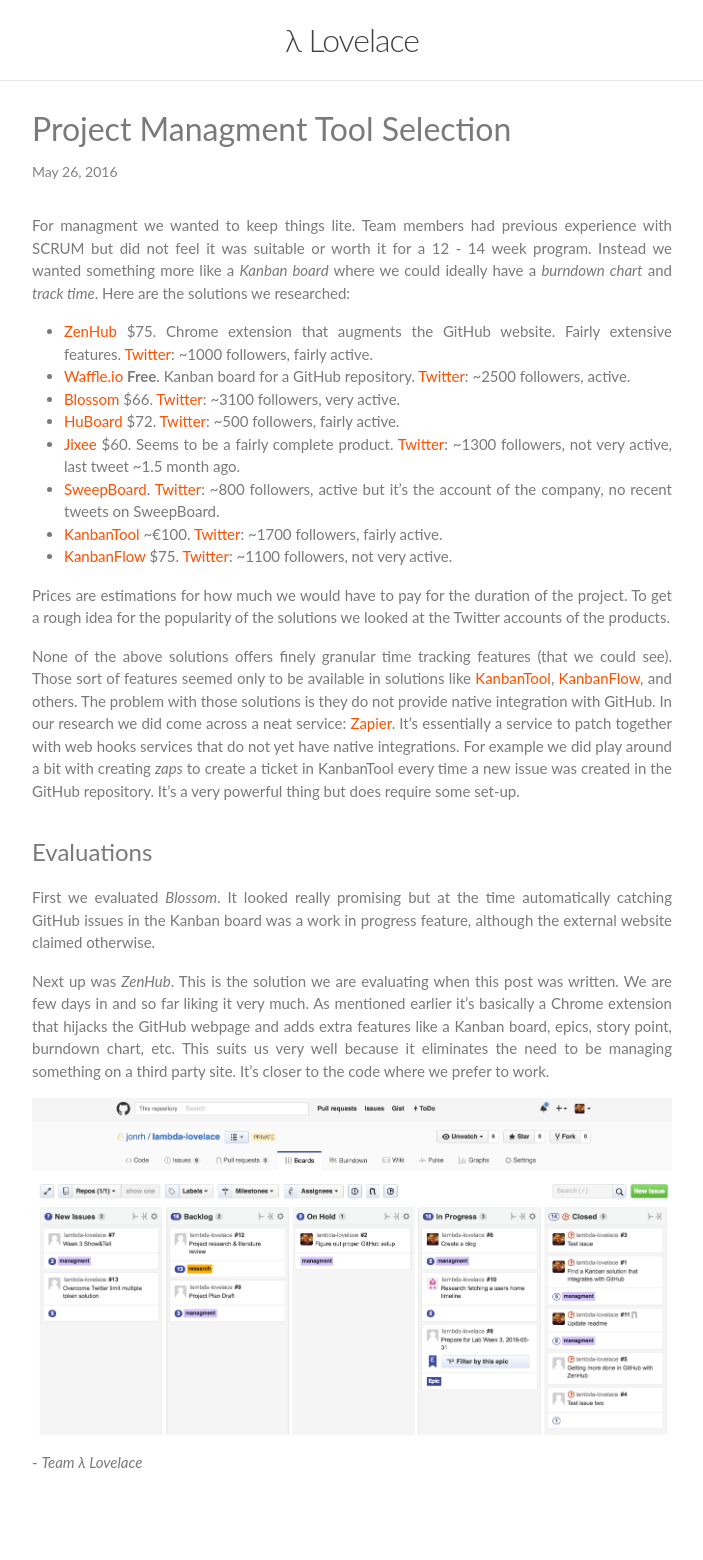
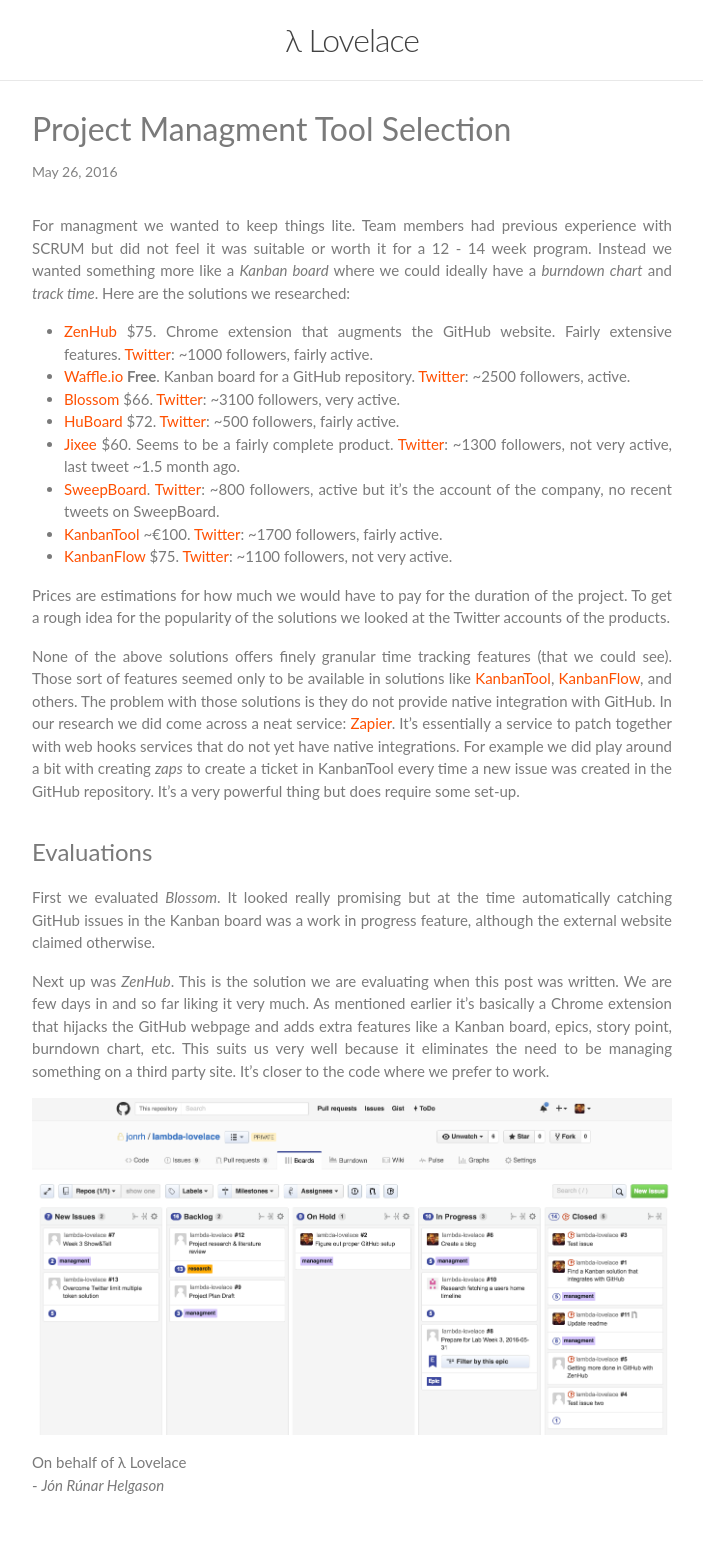
Before and after one commit to jonrh/lambda-lovelace, a Jekyll site: the page built from _posts/2016-05-26-project-managment-tool-selection.md, in a window 1280 px wide. Shown: the whole page, without its empty margins (288-991 px from the left). Built offline with Jekyll 4.4.1, drawn with Linux system fonts in a browser that asks for light colours; before the commit the page ends 1538 px from its top, so only the background shows below that.

```diff
--- a/_posts/2016-05-26-project-managment-tool-selection.md
+++ b/_posts/2016-05-26-project-managment-tool-selection.md
@@ -28,4 +28,6 @@ Next up was *ZenHub*. This is the solution we are evaluating when this post was
 
 ![]({{site.baseurl}}/images/kanban_board1.png)
 
-\- *Team λ Lovelace*
+
+On behalf of λ Lovelace
+\- *Jón Rúnar Helgason*
```
Also changed, not shown: _posts/2016-05-27-week-3-blog.md (+2 -2 lines).
